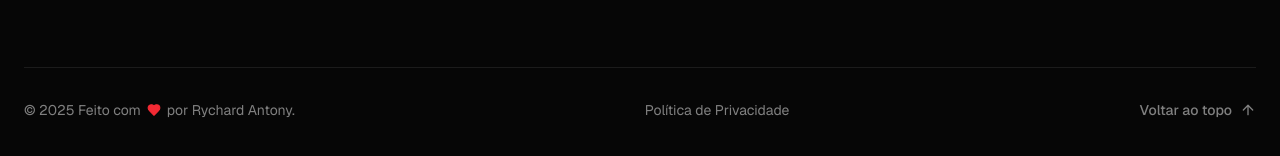
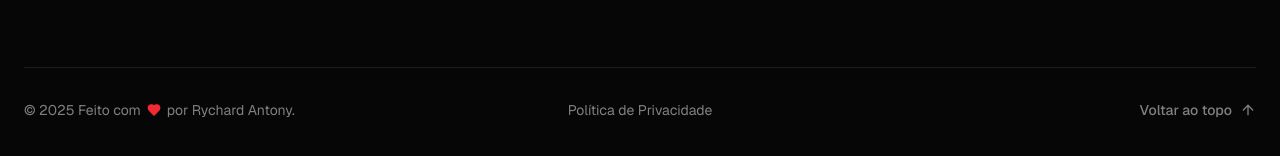
Before and after one commit to RychardProfissional/portifolio-frontend, a Next.js app: page /privacy in a window 1280 px wide. Shown: the part 1834-1990 px from the top of the page. Built offline with nearby package versions, Linux system fonts and the light colour scheme.

Commit message:
style: lasted touths

```diff
--- a/src/components/layouts/footer/index.tsx
+++ b/src/components/layouts/footer/index.tsx
@@ -77,7 +77,7 @@ export default function Footer() {
           </div>
         </div>
 
-        <div className="pt-8 border-t border-border flex flex-col md:flex-row items-center justify-between gap-6">
+        <div className="pt-8 border-t border-border grid grid-cols-3 items-center gap-6">
           <div className="flex flex-col md:flex-row items-center gap-4 md:gap-8">
             <p className="text-sm text-muted-foreground flex items-center gap-1.5">
               © {currentYear} Feito com{" "}
@@ -89,13 +89,13 @@ export default function Footer() {
             </p>
           </div>
 
-          <a href="/privacy" className="text-sm text-muted-foreground hover:text-primary transition-colors">
+          <a href="/privacy" className="text-sm text-muted-foreground hover:text-primary transition-colors text-center">
             Política de Privacidade
           </a>
 
           <button
             onClick={scrollToTop}
-            className="flex items-center gap-2 text-sm font-medium text-muted-foreground hover:text-primary transition-colors group"
+            className="flex items-center justify-end gap-2 text-sm font-medium text-muted-foreground hover:text-primary transition-colors group"
           >
             Voltar ao topo
             <ArrowUp
--- a/src/components/projects/ProjectDetail.tsx
+++ b/src/components/projects/ProjectDetail.tsx
@@ -103,7 +103,7 @@ export function ProjectDetail({ slug }: ProjectDetailProps) {
 
   return (
     <div className="container mx-auto px-4 py-8 max-w-4xl">
-      <Button variant="ghost" asChild className="mb-6">
+      <Button variant="ghost" asChild className="mb-6 sticky top-4 z-10 backdrop-blur-md bg-white/10 dark:bg-black/10 border border-white/20 dark:border-white/10 rounded-lg">
         <Link href={backLink} className="flex items-center gap-2">
           <ArrowLeft className="w-4 h-4" /> {backText}
         </Link>
--- a/src/components/ui/particle-background.tsx
+++ b/src/components/ui/particle-background.tsx
@@ -32,8 +32,7 @@ export default function ParticleBackground() {
     };
 
     const initParticles = () => {
-      const particleCount = Math.floor(window.innerWidth / 10) * 3;
-      console.log(particleCount)
+      const particleCount = Math.min(Math.floor(window.innerWidth / 10) * 3, 100);
       particles = [];
       for (let i = 0; i < particleCount; i++) {
         particles.push({
```
